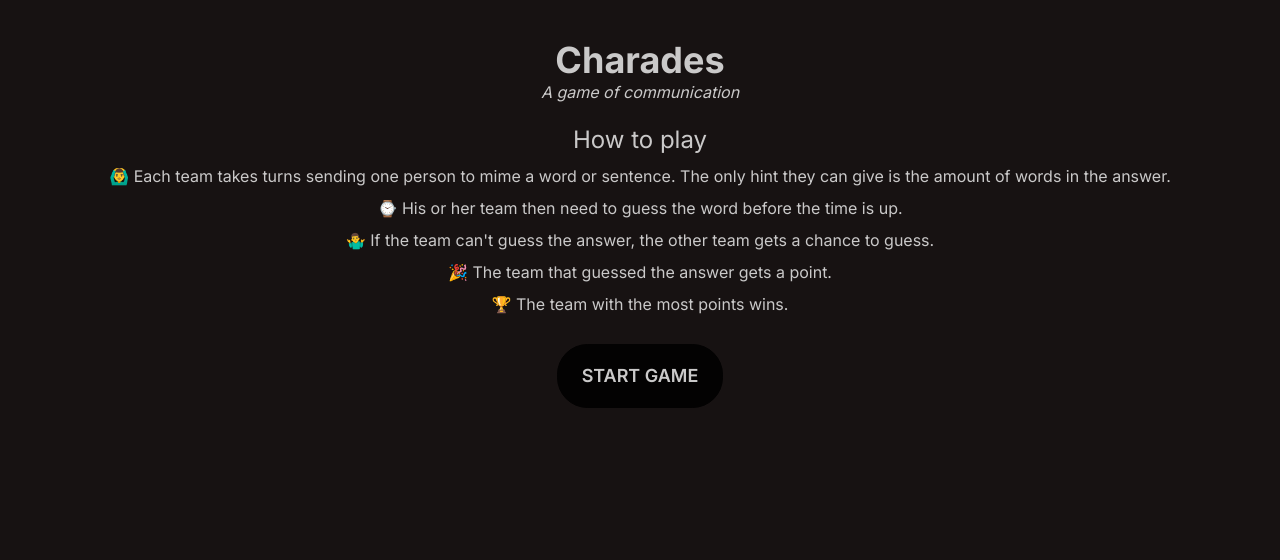
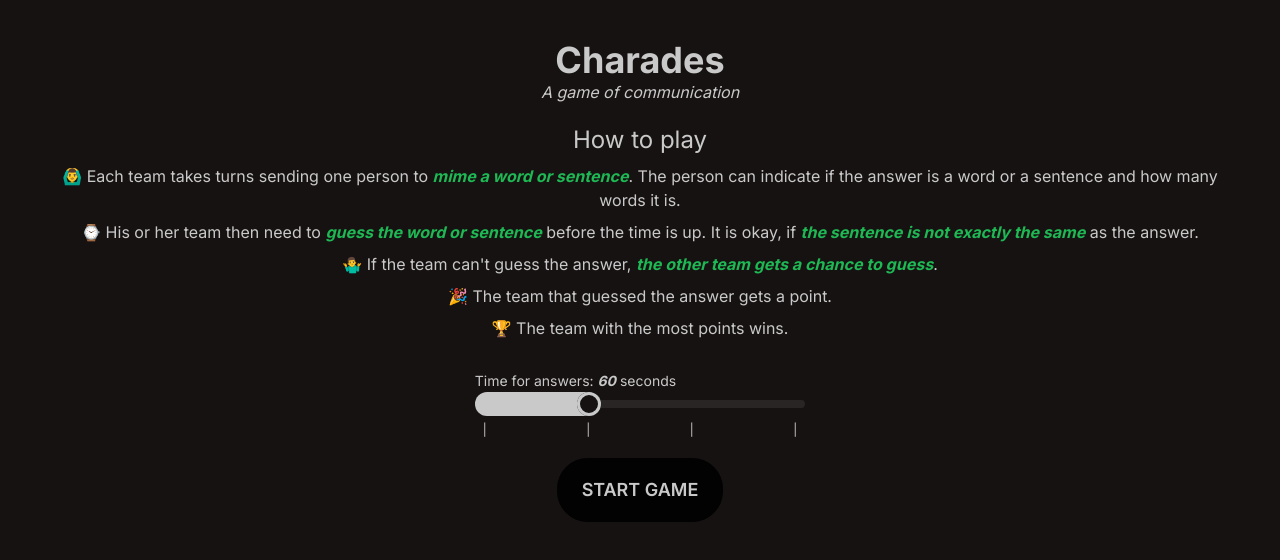
Before and after one commit to phillipphoenix/charades, a Next.js app: page / in a window 1280 px wide. Shown: the top 560 px of the page. Built offline with nearby package versions, Linux system fonts and the light colour scheme.

Commit message:
Fixed some manifest errors and made it possible to set the timer amount.

```diff
--- a/src/app/page.tsx
+++ b/src/app/page.tsx
@@ -10,16 +10,30 @@ export default function Home() {
       <div className="text-center">
         <h2 className="text-2xl mb-2">How to play</h2>
         <p className="mb-2">
-          🙆‍♂️ Each team takes turns sending one person to mime a word or
-          sentence. The only hint they can give is the amount of words in the
-          answer.
+          🙆‍♂️ Each team takes turns sending one person to{" "}
+          <span className="italic font-bold text-primary">
+            mime a word or sentence
+          </span>
+          . The person can indicate if the answer is a word or a sentence and
+          how many words it is.
         </p>
         <p className="mb-2">
-          ⌚ His or her team then need to guess the word before the time is up.
+          ⌚ His or her team then need to{" "}
+          <span className="italic font-bold text-primary">
+            guess the word or sentence
+          </span>{" "}
+          before the time is up. It is okay, if{" "}
+          <span className="italic font-bold text-primary">
+            the sentence is not exactly the same
+          </span>{" "}
+          as the answer.
         </p>
         <p className="mb-2">
-          🤷‍♂️ If the team can&apos;t guess the answer, the other team gets a
-          chance to guess.
+          🤷‍♂️ If the team can&apos;t guess the answer,{" "}
+          <span className="italic font-bold text-primary">
+            the other team gets a chance to guess
+          </span>
+          .
         </p>
         <p className="mb-2">
           🎉 The team that guessed the answer gets a point.
--- a/src/components/Game.tsx
+++ b/src/components/Game.tsx
@@ -8,6 +8,7 @@ import useCountdown from "@bradgarropy/use-countdown";
 
 export const Game: FC = () => {
   const {
+    answerTimeSec,
     currentAnswer,
     gotoNextAnswer,
     endGame,
@@ -24,8 +25,7 @@ export const Game: FC = () => {
   }, [endGame, push]);
 
   const { minutes, seconds, reset } = useCountdown({
-    minutes: 0,
-    seconds: 10,
+    seconds: answerTimeSec,
   });
 
   const nextAnswerAndResetTimer = useCallback(() => {
--- a/src/components/StartGame.tsx
+++ b/src/components/StartGame.tsx
@@ -2,19 +2,45 @@
 
 import { useGame } from "@/lib/contexts/GameProvider";
 import { useRouter } from "next/navigation";
-import { useCallback } from "react";
+import { useCallback, useState } from "react";
 
 export const StartGame = () => {
+  const [answerTimeSec, setAnswerTimeSec] = useState<number>(60);
+
   const { push } = useRouter();
   const { createGame } = useGame();
 
   const startGame = useCallback(() => {
-    createGame();
+    console.log("ANSWER TIME", answerTimeSec);
+    createGame(answerTimeSec);
     push("/game");
-  }, [createGame, push]);
+  }, [answerTimeSec, createGame, push]);
 
   return (
-    <div>
+    <div className="flex flex-col gap-5 items-center">
+      <div className="form-control">
+        <label>
+          <span className="label-text">
+            Time for answers:{" "}
+            <span className="font-bold italic">{answerTimeSec}</span> seconds
+          </span>
+          <input
+            className="range"
+            type="range"
+            min={30}
+            max={120}
+            value={answerTimeSec}
+            step="30"
+            onChange={(e) => setAnswerTimeSec(parseInt(e.target.value))}
+          />
+          <div className="w-full flex justify-between text-xs px-2">
+            <span>|</span>
+            <span>|</span>
+            <span>|</span>
+            <span>|</span>
+          </div>
+        </label>
+      </div>
       <button className="btn btn-lg" onClick={startGame}>
         Start Game
       </button>
--- a/src/lib/contexts/GameProvider.tsx
+++ b/src/lib/contexts/GameProvider.tsx
@@ -13,17 +13,22 @@ import fullAnswerPool from "@/lib/data/answers-da.json";
 
 const useGameContextValue = () => {
   const [isGameStarted, setIsGameStarted] = useState<boolean>(false);
+  const [answerTimeSec, setAnswerTimeSec] = useState<number>(60);
   const [answerPool, setAnswerPool] = useState<string[]>(fullAnswerPool);
   const [currentAnswer, setCurrentAnswer] = useState<string | undefined>();
   const [team1Points, setTeam1Points] = useState<number>(0);
   const [team2Points, setTeam2Points] = useState<number>(0);
 
-  const createGame = useCallback(() => {
-    setAnswerPool(fullAnswerPool);
-    setCurrentAnswer(undefined);
-    setTeam1Points(0);
-    setTeam2Points(0);
-  }, [setAnswerPool, setCurrentAnswer, setTeam1Points, setTeam2Points]);
+  const createGame = useCallback(
+    (answerTimeInSeconds: number) => {
+      setAnswerTimeSec(answerTimeInSeconds);
+      setAnswerPool(fullAnswerPool);
+      setCurrentAnswer(undefined);
+      setTeam1Points(0);
+      setTeam2Points(0);
+    },
+    [setAnswerPool, setCurrentAnswer, setTeam1Points, setTeam2Points]
+  );
 
   const gotoNextAnswer = useCallback(() => {
     const getRandomNextAnswer = () => {
@@ -56,6 +61,7 @@ const useGameContextValue = () => {
 
   return {
     isGameStarted,
+    answerTimeSec,
     currentAnswer,
     team1Points,
     team2Points,
@@ -69,6 +75,7 @@ const useGameContextValue = () => {
 
 const dummyGameContextValue: ReturnType<typeof useGameContextValue> = {
   isGameStarted: false,
+  answerTimeSec: 60,
   createGame: () => {},
   endGame: () => {},
   gotoNextAnswer: () => {},
```
Also changed, not shown: public/manifest.json.
